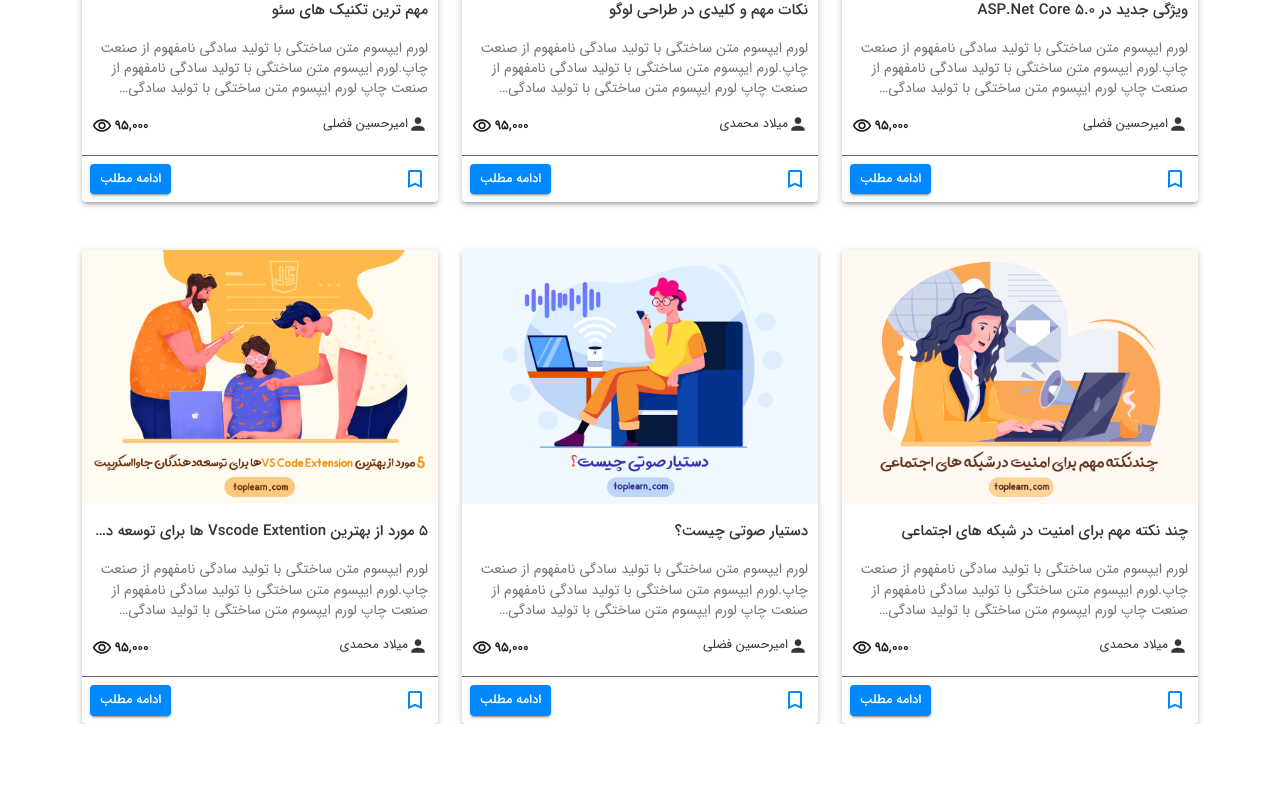
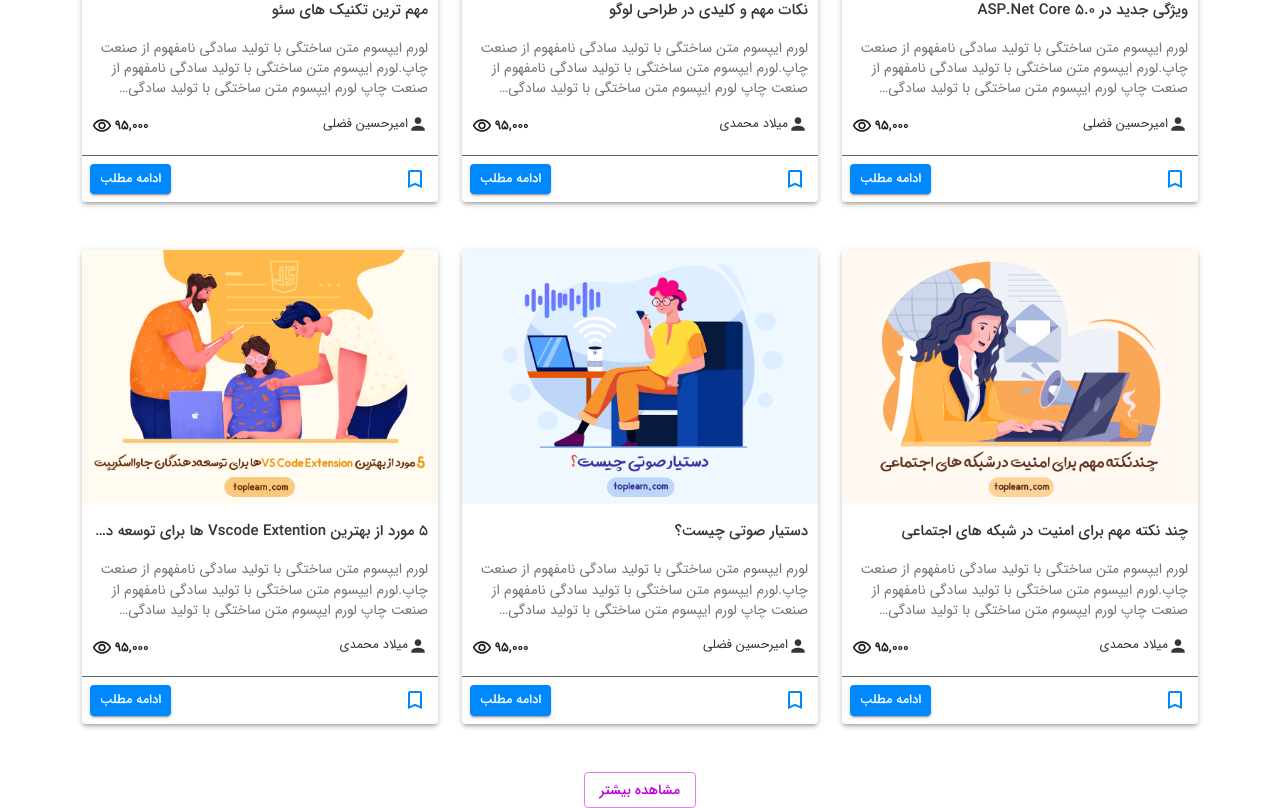
Before and after one commit to amirhossein-fzl/vlf-next-1, a Next.js app: page / in a window 1280 px wide. Shown: the part 3106-3914 px from the top of the page. Before the commit the page ends 3830 px from the top, so only its background shows below. Built offline with nearby package versions, Linux system fonts and the light colour scheme; what jss-rtl would draw is missing.

Commit message:
more button posts in home page

```diff
--- a/pages/index.js
+++ b/pages/index.js
@@ -4,7 +4,7 @@ import styles from '../styles/Home.module.scss';
 import Title from '../components/Title';
 import CourseCard from '../components/CourseCard';
 import { Container, Row, Col, } from 'react-bootstrap';
-import { makeStyles, Button, } from '@material-ui/core';
+import { makeStyles, Button, Grid } from '@material-ui/core';
 import Image from 'next/image';
 import CategoryCard from '../components/CategoryCard';
 import PostCard from '../components/PostCard';
@@ -284,6 +284,9 @@ export default function Home() {
                             />
 
                         </Row>
+                        <Grid container justifyContent="center" className="mt-5">
+                            <Button variant="outlined" color="secondary">مشاهده بیشتر</Button>
+                        </Grid>
                     </Container>
                 </>
 
```
